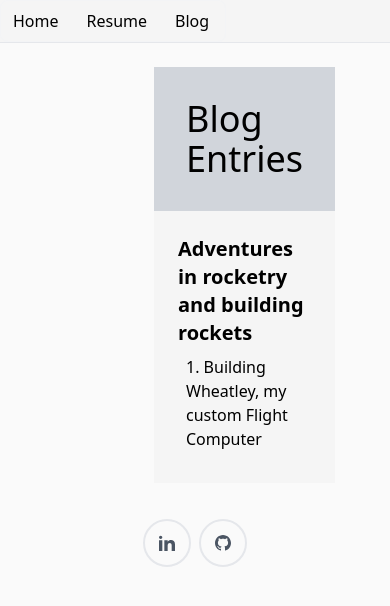
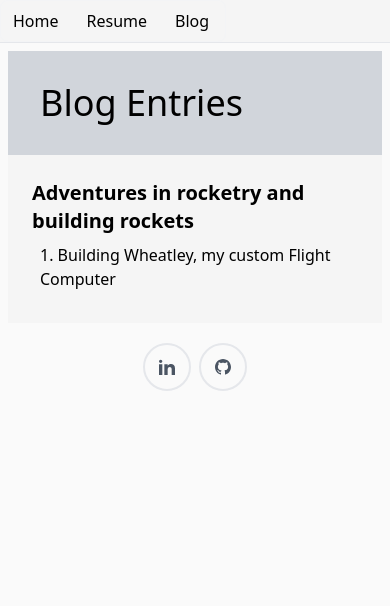
Before and after one commit to ntuckertriplet/njtucker.dev, a Next.js app: page /blog in a window 390 px wide. Shown: the top 606 px of the page. Built offline with nearby package versions, Linux system fonts and the light colour scheme.

Commit message:
mobile-friendly blog

```diff
--- a/src/pages/blog/index.tsx
+++ b/src/pages/blog/index.tsx
@@ -2,7 +2,7 @@ import BlogLink from "@/components/blog-link";
 
 const Page = () => {
   return (
-    <div className="grid place-items-center p-6 w-1/3">
+    <div className="grid place-items-center p-2 xl:p-6 xl:w-1/3">
       <div className="bg-neutral-100 w-full">
         <div className="bg-gray-300">
           <h1 className="text-4xl p-8">Blog Entries</h1>
--- a/src/pages/blog/rocketry/avionics/index.tsx
+++ b/src/pages/blog/rocketry/avionics/index.tsx
@@ -3,7 +3,7 @@ import breadboard from "../../../../../public/blog/images/breadboard.png";
 
 const Page = () => {
   return (
-    <div className="space-y-5 mt-6 w-1/2">
+    <div className="space-y-5 m-6 lg:w-3/4 xl:w-1/2">
       <h1 className="text-3xl">Disclaimer</h1>
       <p>
         I have no idea what I'm doing when it comes to PCB design. While I think
```
